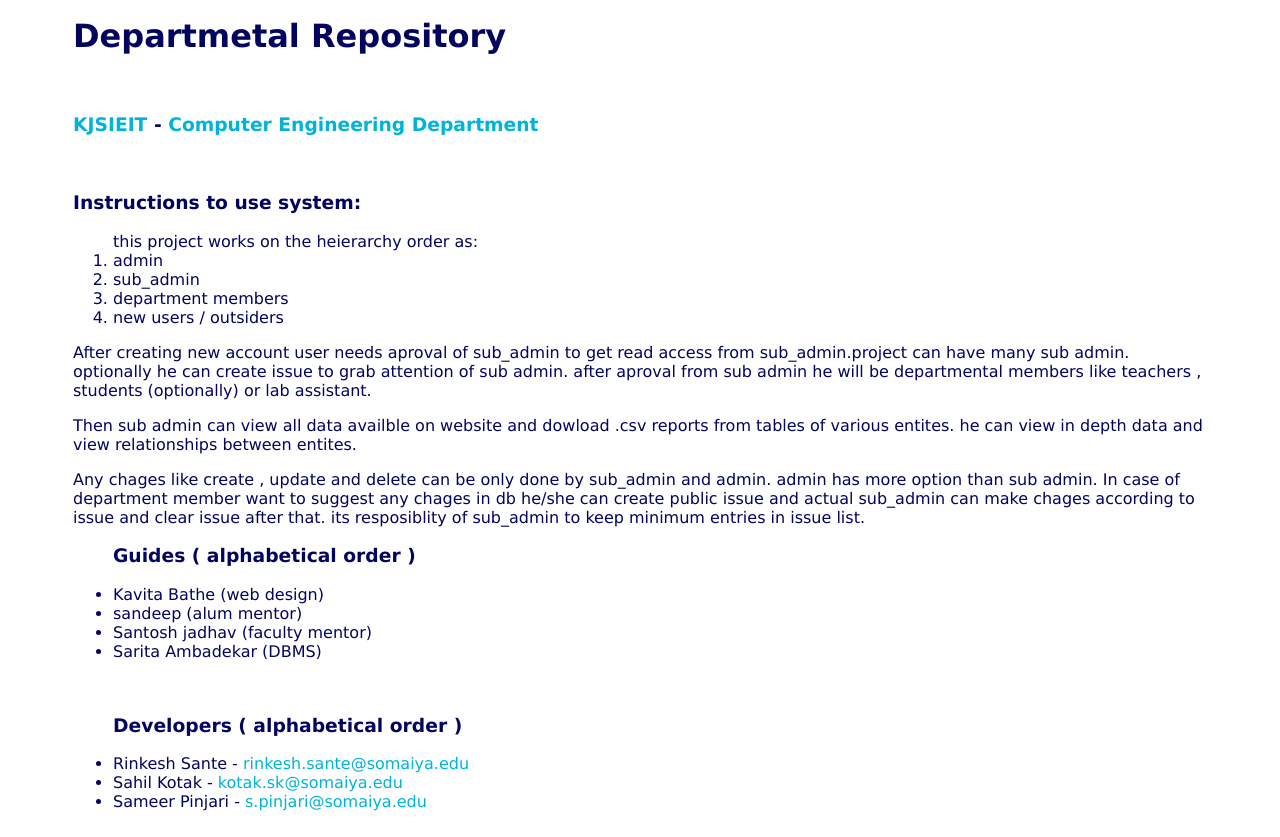
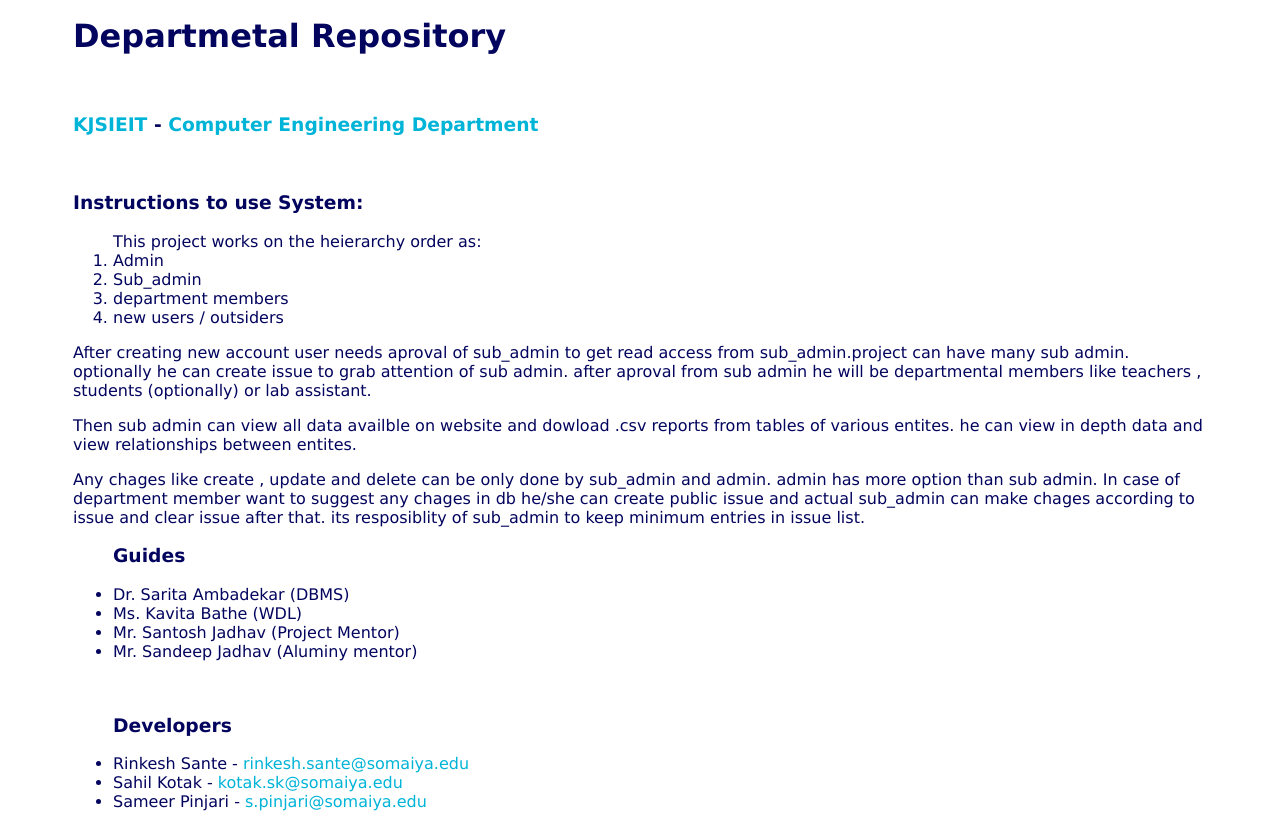
Before and after one commit to rinkeshsante/College-web-development, a Django app: page /about/ in a window 1280 px wide. Shown: the part 317-1154 px from the top of the page. Run offline with Django 3.2, Linux system fonts and the light colour scheme; some libraries are stand-ins or nearby versions.

Commit message:
touched about page

```diff
--- a/templates/about.html
+++ b/templates/about.html
@@ -15,12 +15,12 @@
 </h3>
 <br />
 
-<h3>Instructions to use system:</h3>
+<h3>Instructions to use System:</h3>
 
 <ol>
-  this project works on the heierarchy order as:
-  <li>admin</li>
-  <li>sub_admin</li>
+  This project works on the heierarchy order as:
+  <li>Admin</li>
+  <li>Sub_admin</li>
   <li>department members</li>
   <li>new users / outsiders</li>
 </ol>
@@ -47,17 +47,17 @@
 </p>
 
 <ul>
-  <h3>Guides ( alphabetical order )</h3>
-  <li>Kavita Bathe (web design)</li>
-
-  <li>sandeep (alum mentor)</li>
-  <li>Santosh jadhav (faculty mentor)</li>
-  <li>Sarita Ambadekar (DBMS)</li>
+  <h3>Guides</h3>
+  <li>Dr. Sarita Ambadekar (DBMS)</li>
+  <li>Ms. Kavita Bathe (WDL)</li>
+  <li>Mr. Santosh Jadhav (Project Mentor)</li>
+  <li>Mr. Sandeep Jadhav (Aluminy mentor)</li>
 </ul>
 
 <br />
 <ul>
-  <h3>Developers ( alphabetical order )</h3>
+  <h3>Developers</h3>
+
   <li>
     Rinkesh Sante -
     <a href="mailto:rinkesh.sante@somaiya.edu">rinkesh.sante@somaiya.edu</a>
```
